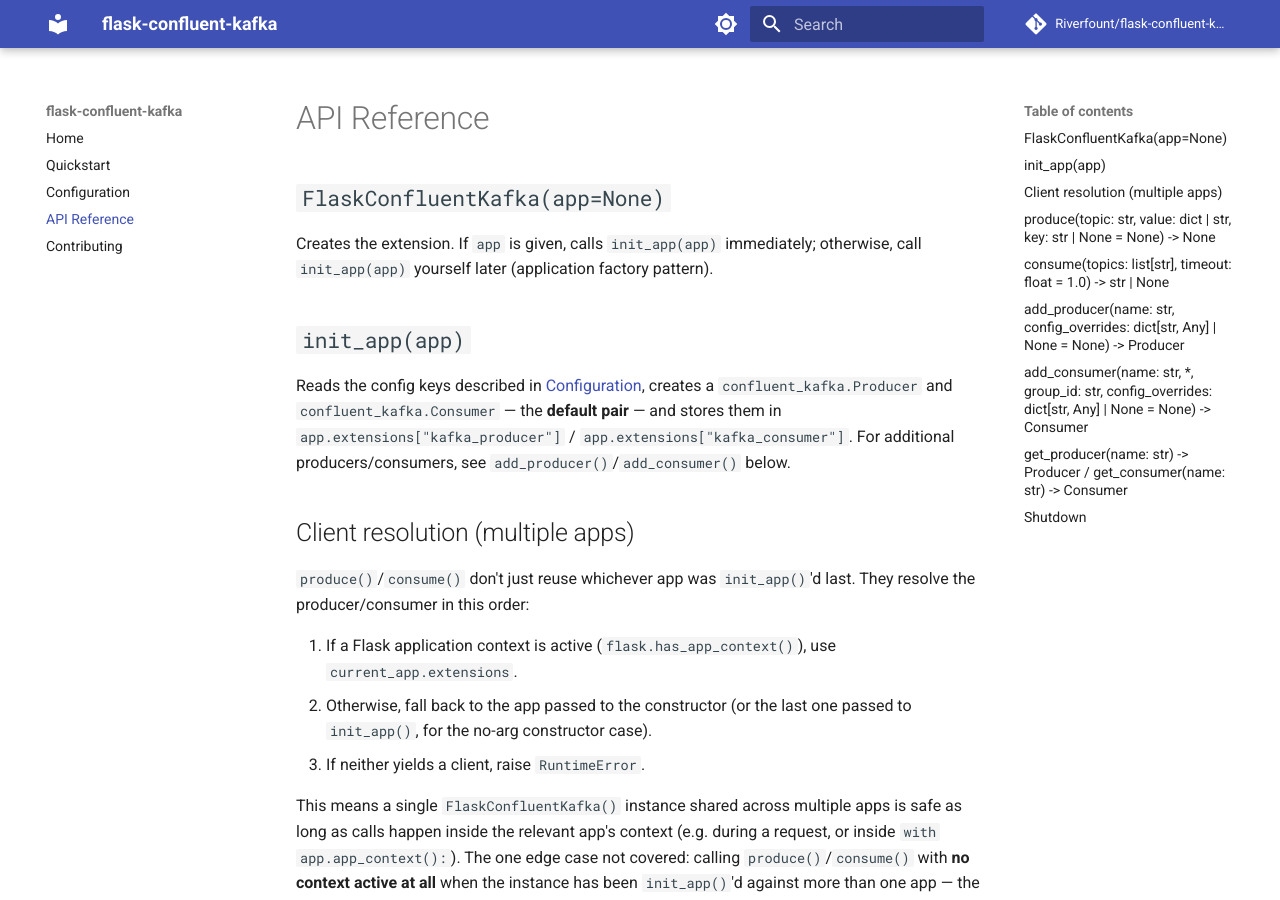
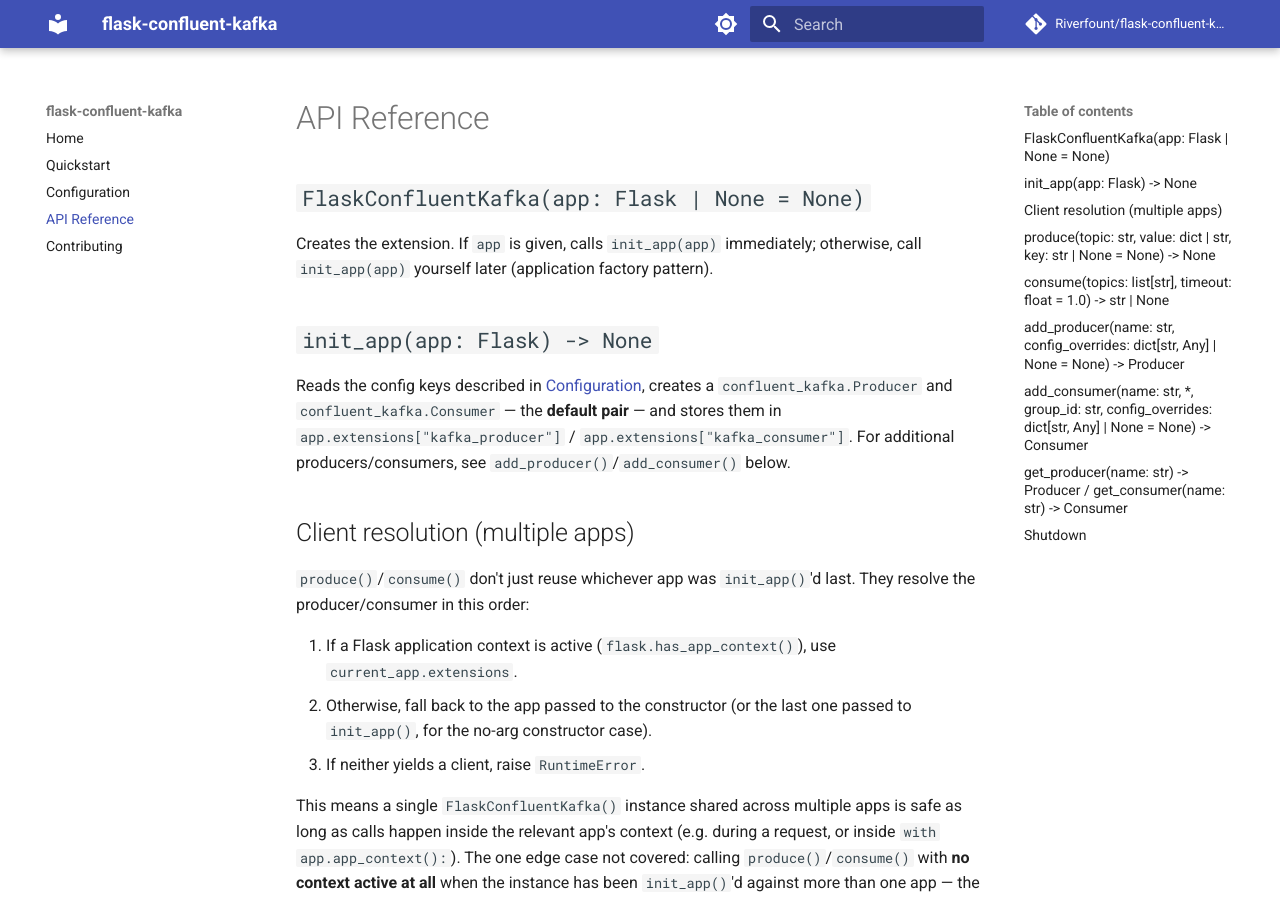
Before and after one commit to Riverfount/flask-confluent-kafka, an MkDocs documentation site: the page built from docs/api.md, in a window 1280 px wide and 900 px high. Built offline with MkDocs 1.6.1 and Material for MkDocs 9.7.7, drawn with Linux system fonts in a browser that asks for light colours; comment, search, counter and statistics services are not loaded.

Commit message:
refactor: add type hints to app and timeout parameters
Closes #23

```diff
--- a/docs/api.md
+++ b/docs/api.md
@@ -1,10 +1,10 @@
 # API Reference
 
-## `FlaskConfluentKafka(app=None)`
+## `FlaskConfluentKafka(app: Flask | None = None)`
 
 Creates the extension. If `app` is given, calls `init_app(app)` immediately; otherwise, call `init_app(app)` yourself later (application factory pattern).
 
-## `init_app(app)`
+## `init_app(app: Flask) -> None`
 
 Reads the config keys described in [Configuration](configuration.md), creates a `confluent_kafka.Producer` and `confluent_kafka.Consumer` — the **default pair** — and stores them in `app.extensions["kafka_producer"]` / `app.extensions["kafka_consumer"]`. For additional producers/consumers, see `add_producer()`/`add_consumer()` below.
 
```
Also changed, not shown: README.md (+2 -2 lines), 1 other file.
